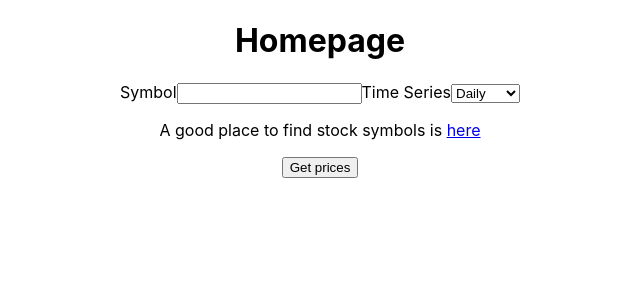
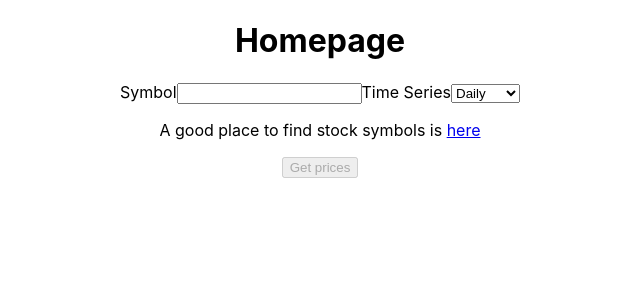
Before and after one commit to DanBizu/stock-price-app, a React (Create React App) app: page / in a window 1280 px wide. Shown: the top 300 px of the page, without its empty margins (320-960 px from the left). Built offline with nearby package versions, Linux system fonts and the light colour scheme.

Commit message:
Added disabled status to get button.

```diff
--- a/src/homepage/homepage.tsx
+++ b/src/homepage/homepage.tsx
@@ -9,6 +9,7 @@ import {
 import {
     apiCall,
     getDailyStockValues,
+    getDisabledStatus,
     getLimits,
     getMonthlyStockValues,
     getWeeklyStockValues,
@@ -52,7 +53,7 @@ export class Homepage extends React.Component<Props, State> {
     }
 
     public render() {
-        const { receivedData } = this.state;
+        const { receivedData, symbol } = this.state;
 
         return (
             <div id="homepage">
@@ -73,7 +74,10 @@ export class Homepage extends React.Component<Props, State> {
 
                 <p>A good place to find stock symbols is <a href="http://eoddata.com/stocklist/NYSE/A.htm" target="blank">here</a></p>
 
-                <button onClick={() => this.getStockPrices()}>Get prices</button>
+                <button disabled={getDisabledStatus(symbol)}
+                    onClick={() => this.getStockPrices()}>
+                    Get prices
+                </button>
 
                 {
                     receivedData &&
--- a/src/homepage/services/homepage.services.ts
+++ b/src/homepage/services/homepage.services.ts
@@ -162,3 +162,7 @@ export function getLimits(data: GraphStockValues[]): Limits {
         max,
     };
 }
+
+export function getDisabledStatus(symbol: string): boolean {
+    return symbol.length === 0 ? true : false;
+}
```
